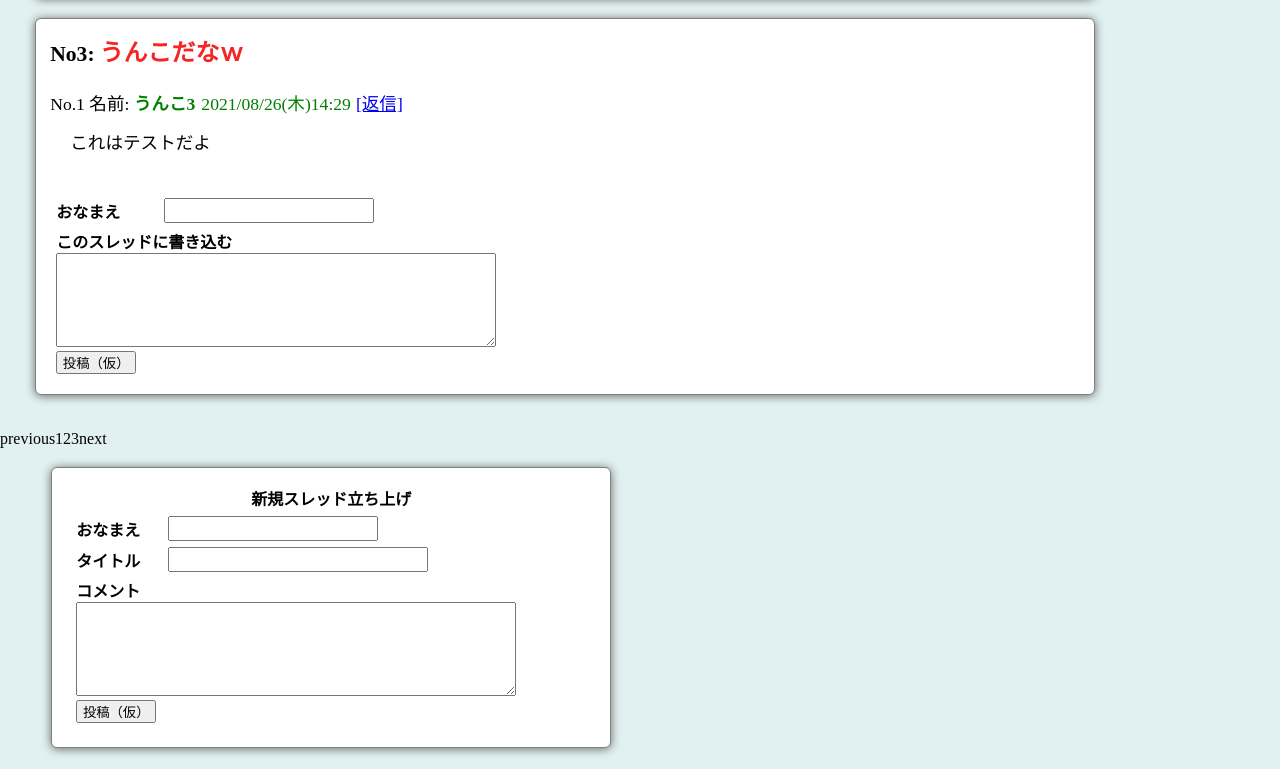
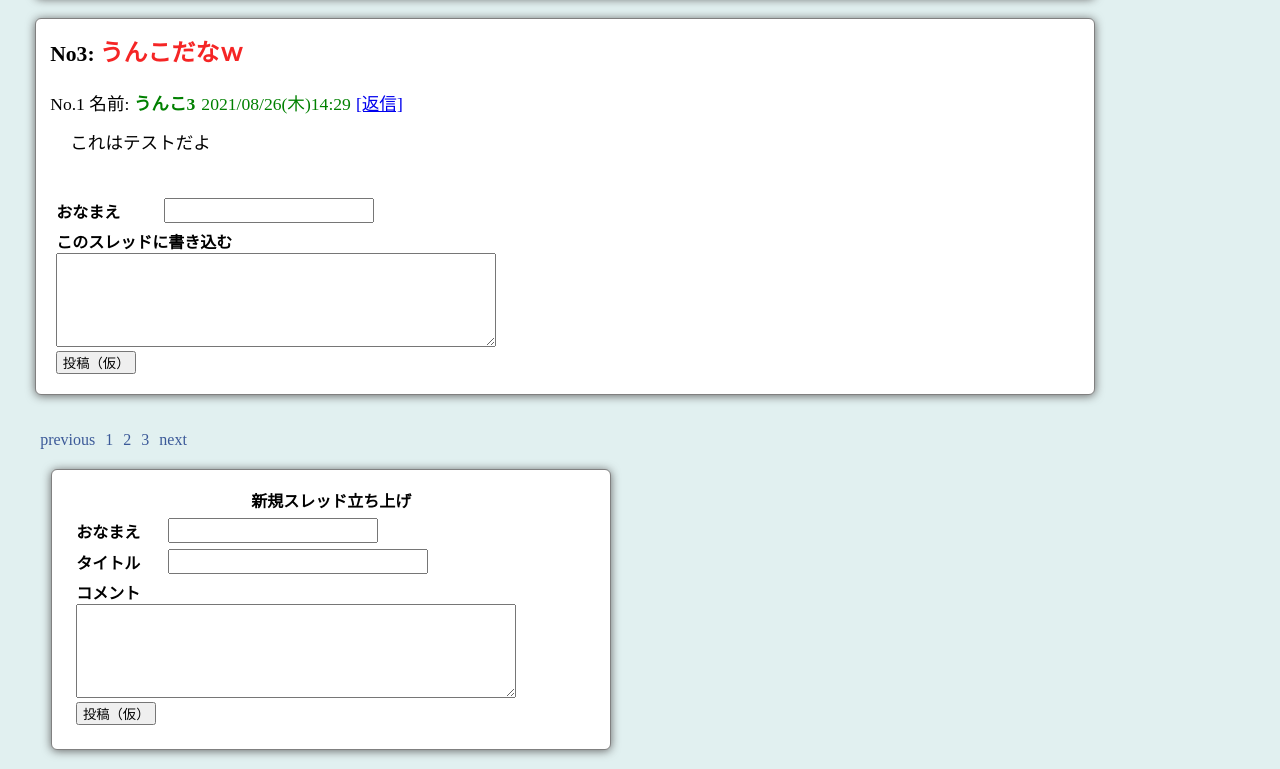
Before and after one commit to Shin-sibainu/bulletin-board-fortnite, a React (Create React App) app: page / in a window 1280 px wide. Shown: the part 921-1690 px from the top of the page. Built offline with nearby package versions, Linux system fonts and the light colour scheme.

Commit message:
pagenate css change

```diff
--- a/src/components/main/thread/Thread.jsx
+++ b/src/components/main/thread/Thread.jsx
@@ -36,7 +36,7 @@ export const Thread = ({ thread, index }) => {
   };
 
   return (
-    <div className="thread">
+    <div className="thread" key={index}>
       <strong>
         <span id="threadnumber">No{index + 1}:</span>
         {thread.title}
--- a/src/style.css
+++ b/src/style.css
@@ -215,10 +215,19 @@ table {
   display: -webkit-box;
   display: -ms-flexbox;
   display: flex;
+  -webkit-box-pack: start;
+      -ms-flex-pack: start;
+          justify-content: flex-start;
+  margin-left: 2.2em;
 }
 
 .pageItem {
   cursor: pointer;
+  padding: 1px 5px;
+}
+
+.pageItem a {
+  color: #3B5998;
 }
 
 .active {
--- a/src/style.scss
+++ b/src/style.scss
@@ -205,10 +205,16 @@ th, td {
 
 .paginateContainer {
     display: flex;
+    justify-content: flex-start;
+    margin-left: 2.2em;
 }
 
 .pageItem {
     cursor: pointer;
+    padding: 1px 5px;
+    a{
+        color: #3B5998;
+    }
 }
 
 .active {
```
Also changed, not shown: 1 other file (tests, documents, lock files or other folders).
